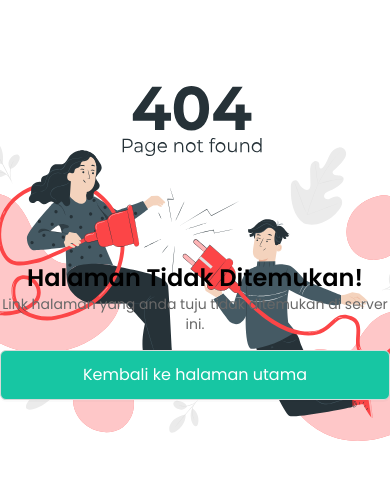
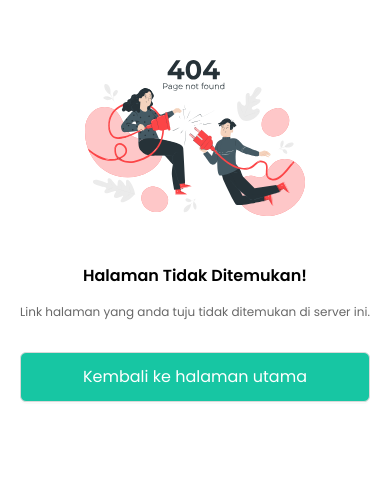
Before and after one commit to team-capstone-1/fe-repro-health, a React (Vite) app: page /404 in a window 390 px wide. Shown: the part 159-638 px from the top of the page. Built offline with nearby package versions, Linux system fonts and the light colour scheme.

Commit message:
add responsive notfound

```diff
--- a/src/views/error-views/Notfound.jsx
+++ b/src/views/error-views/Notfound.jsx
@@ -1,13 +1,21 @@
 import { Button } from "antd";
 import { Link } from "react-router-dom";
 
+import imageNotfound from "@/assets/notfound.svg";
+
 export default function Notfound() {
   return (
-    <section id="error-notfound">
-      <div className="bg-error-notfound flex h-screen w-screen items-center justify-center bg-center bg-no-repeat text-center">
-        <div className="mt-[35%]">
-          <h4 className="text-2xl">Halaman Tidak Ditemukan!</h4>
-          <p className="text-sm text-[#686868]">
+    <section
+      id="error-notfound"
+      className="m-auto mt-[50%] flex h-[100vw] w-[90vw] flex-col items-center justify-center text-center sm:mt-0 sm:w-[80vw] md:mt-0 md:h-[80vw] lg:mt-0 lg:h-[60vw] lg:w-[100vw] xl:h-[45vw]"
+    >
+      <img
+        src={imageNotfound}
+        className="h-[40%] items-center justify-center"
+      />
+      <div className="mt-[3rem]">
+        <h4 className="text-base lg:text-2xl">Halaman Tidak Ditemukan!</h4>
+        <p className="my-[1rem] text-xs text-[#686868] lg:text-sm">
           Link halaman yang anda tuju tidak ditemukan di server ini.
         </p>
         <Link to="/">
@@ -16,7 +24,6 @@ export default function Notfound() {
           </Button>
         </Link>
       </div>
-      </div>
     </section>
   );
 }
```
Lines whose indentation alone changed are shown as unchanged.
